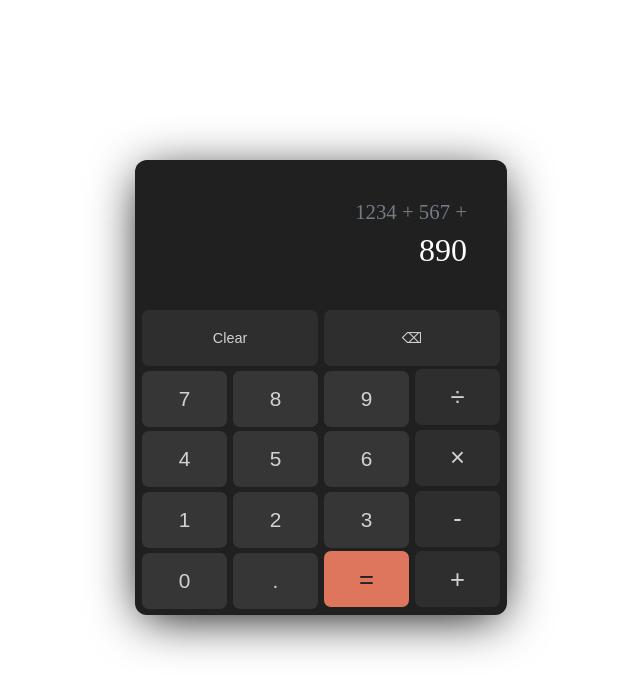
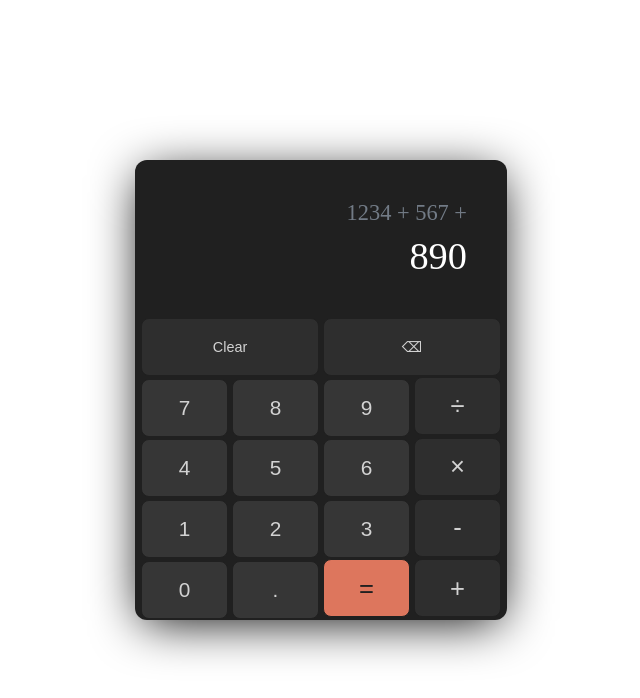
Before and after one commit to Farzadin/Calculator, a plain HTML site: page index.html in a window 1280 px wide. Shown: the whole page, without its empty margins (319-959 px from the left). Drawn offline with Linux system fonts and the light colour scheme.

Commit message:
Change screen's textContent font-size

```diff
--- a/index.css
+++ b/index.css
@@ -12,7 +12,7 @@
 .wrapper {
   width: 372px;
   margin: auto;
-  min-height: 455px;
+  min-height: 460px;
   box-shadow: 0 8px 50px -7px black;
   background: #202020;
   border-radius: 12px;
@@ -24,14 +24,14 @@
 }
 
 #calc-operation {
-  font-size: 1.3rem;
+  font-size: 1.4rem;
   text-align: right;
   color: #727b86;
   padding-bottom: 0.5rem;
 }
 
 #calc-typed {
-  font-size: 2rem;
+  font-size: 2.4rem;
   text-align: right;
   color: #fff;
 }
```
